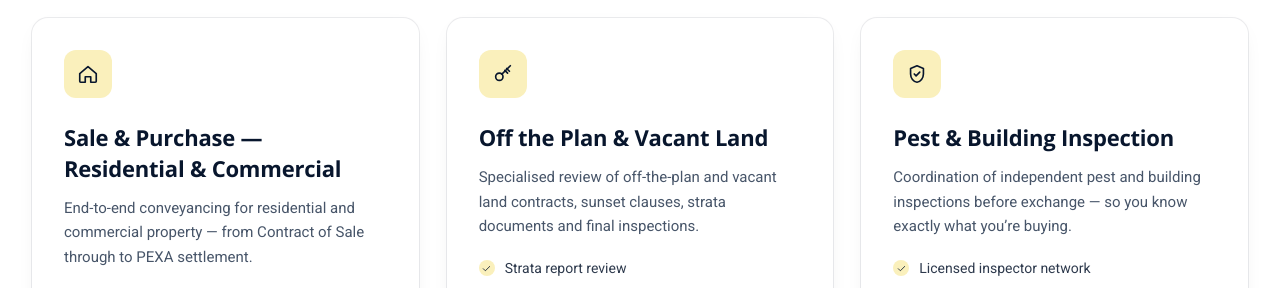
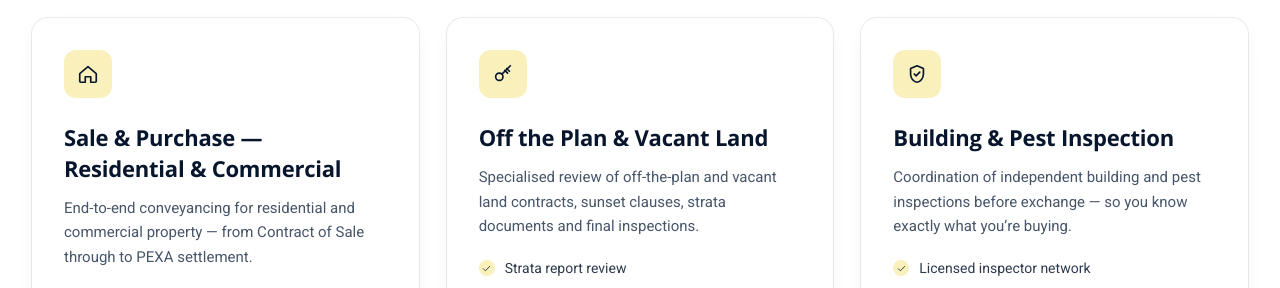
Before and after one commit to Tengoku18/rocasa, a Next.js app: page / in a window 1280 px wide. Shown: the part 1840-2128 px from the top of the page. Built offline with nearby package versions, Linux system fonts and the light colour scheme.

Commit message:
fix: update contents

```diff
--- a/src/components/organisms/Contact.tsx
+++ b/src/components/organisms/Contact.tsx
@@ -88,7 +88,7 @@ export function Contact() {
                   options={[
                     'Sale & purchase (residential or commercial)',
                     'Off the plan / vacant land',
-                    'Pest & building inspection',
+                    'Building & pest inspection',
                     'Split contract',
                     'Transfer of lease',
                     'Simultaneous settlement',
--- a/src/components/organisms/Footer.tsx
+++ b/src/components/organisms/Footer.tsx
@@ -9,7 +9,7 @@ const FOOTER_NAV = [
     links: [
       { label: 'Sale & purchase', href: '#services' },
       { label: 'Off the plan & vacant land', href: '#services' },
-      { label: 'Pest & building inspection', href: '#services' },
+      { label: 'Building & pest inspection', href: '#services' },
       { label: 'Simultaneous settlement', href: '#services' },
       { label: 'Strata report', href: '#services' },
       { label: 'First home buyer help', href: '#services' },
--- a/src/components/organisms/Hero.tsx
+++ b/src/components/organisms/Hero.tsx
@@ -132,7 +132,7 @@ export function Hero() {
                       </option>
                       <option>Sale & purchase</option>
                       <option>Off the plan / vacant land</option>
-                      <option>Pest & building inspection</option>
+                      <option>Building & pest inspection</option>
                       <option>Simultaneous settlement</option>
                       <option>First home buyer / FHOG</option>
                       <option>JP witnessing</option>
--- a/src/components/organisms/Services.tsx
+++ b/src/components/organisms/Services.tsx
@@ -20,9 +20,9 @@ const SERVICES = [
   },
   {
     icon: 'shield-check' as const,
-    title: 'Pest & Building Inspection',
+    title: 'Building & Pest Inspection',
     description:
-      'Coordination of independent pest and building inspections before exchange — so you know exactly what you’re buying.',
+      'Coordination of independent building and pest inspections before exchange — so you know exactly what you’re buying.',
     bullets: ['Licensed inspector network', 'Pre-exchange reporting', 'Repair-cost guidance'],
   },
   {
```
